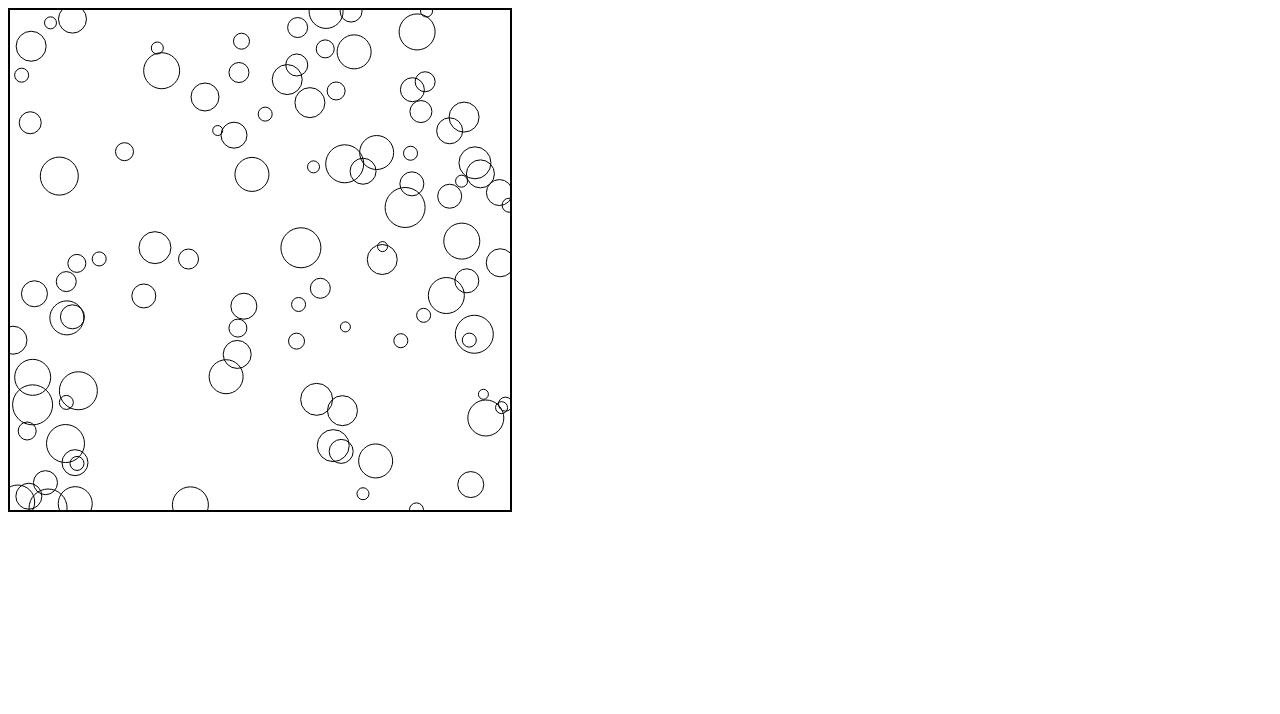
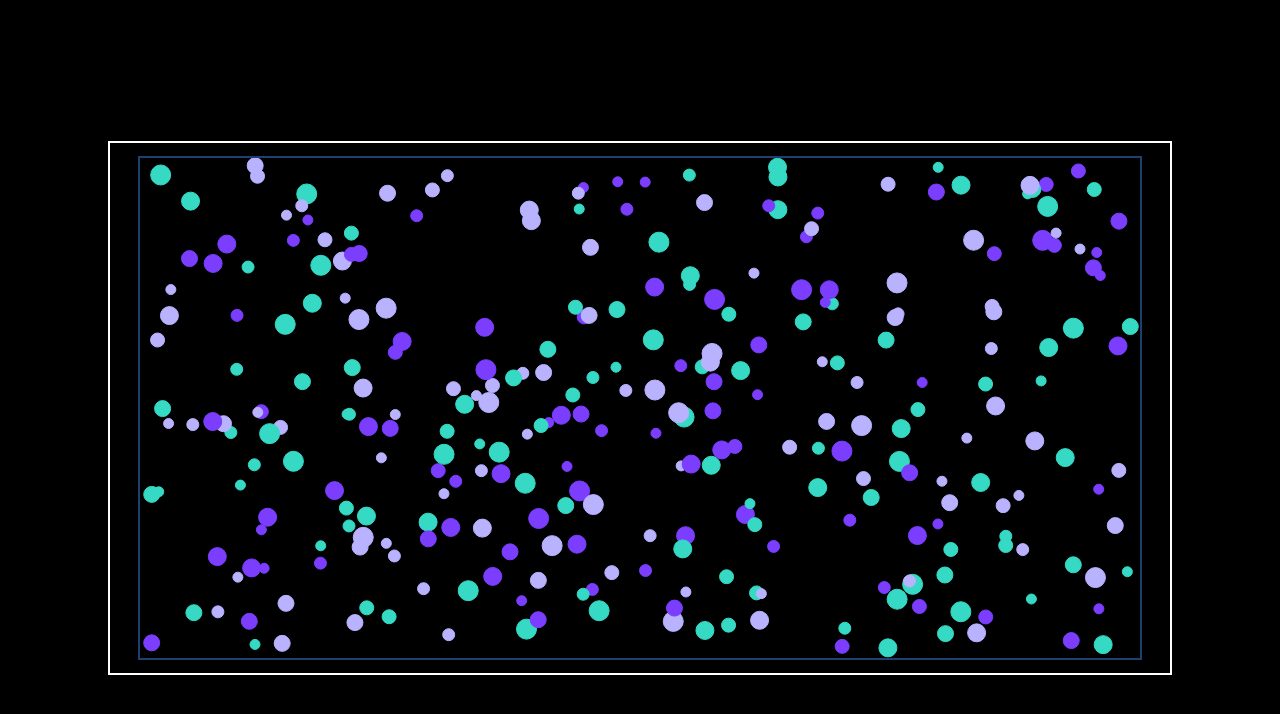
Before and after one commit to ilyeshr2/Collision-detection, a plain HTML site: page index.html in a window 1280 px wide. Drawn offline with Linux system fonts and the light colour scheme.

Commit message:
add color and solved border colision problem

```diff
--- a/app.js
+++ b/app.js
@@ -1,10 +1,16 @@
 const canvas = document.getElementById("myCanvas")
 const ctx = canvas.getContext("2d")
 
-function ellipse(x, y, r) {
+let colors=['#35d9c4', '#7b3dfe', '#b9b2ff']
+
+
+function ellipse(x, y, r, color) {
+    ctx.strokeStyle = color
+    ctx.fillStyle = color
     ctx.beginPath()
     ctx.arc(x, y, r, 0, 2 * Math.PI)
     ctx.stroke()
+    ctx.fill()
 }
 
 function randomR(a, b) {
@@ -28,7 +34,7 @@ class Bubble {
     //ax hiya accélération f x
     //ay hiya accélération fy
     //r houwa radius
-    constructor(x, y, vx, vy, ax, ay, r) {
+    constructor(x, y, vx, vy, ax, ay, r, color) {
         this.x = x
         this.y = y
         this.vx = vx
@@ -36,10 +42,11 @@ class Bubble {
         this.ax= ax
         this.ay= ay
         this.r = r
+        this.color=color
     }
 
     show() {
-        ellipse(this.x, this.y, this.r)
+        ellipse(this.x, this.y, this.r, this.color)
     }
 
     move() {
@@ -82,14 +89,16 @@ let bubbles = []
 
 function generateBubbles(numBubbles) {
     for (let i = 0 ; i < numBubbles ; i++) {
-        let x=randomR(0, canvas.width)
-        let y=randomR(0, canvas.height)
+        let r=randomN(5,10)
+        let x=randomR(0+r, canvas.width-r)
+        let y=randomR(0+r, canvas.height-r)
         let vx=randomR(-0.5,0.5) //bedlah l (-0.1,0.1) for a slower animation
         let vy=randomR(-0.5,0.5) //bedlah l (-0.1,0.1) for a slower animation
         let ax=randomN(5,20)
         let ay=randomN(5,20)
-        let r=randomN(5,20)
-        let bubble = new Bubble(x, y, vx, vy,ax,ay, r)
+        let color= colors[randomN(0,2)]
+
+        let bubble = new Bubble(x, y, vx, vy,ax,ay, r, color)
         bubbles.push(bubble)
     }
 }
@@ -104,7 +113,7 @@ function draw() {
     requestAnimationFrame(draw)
 }
 
-generateBubbles(100)
+generateBubbles(300)
 draw()
 
 
--- a/index.html
+++ b/index.html
@@ -7,8 +7,9 @@
   <title>Document</title>
 </head>
 <body>
-  <canvas id="myCanvas" width="500" height="500"></canvas>
-
+  <div id="wraper">
+  <canvas id="myCanvas" width="1000" height="500"></canvas>
+  </div>
   <script src="app.js"></script>
 </body>
 </html>
--- a/style.css
+++ b/style.css
@@ -1 +1,22 @@
-#myCanvas { border: 2px solid rgb(0, 0, 0); }
+body{
+    display: flex;
+	justify-content: center; /* center horizontally */
+	align-items: center; /* center vertically */
+    height: 100vh;
+    background-color: black;
+}
+
+#wraper {
+	display: flex;
+	justify-content: center; /* center horizontally */
+	align-items: center; /* center vertically */
+    height:530px;
+    width:1060px;
+    background-color: black;
+    border: 2px solid rgb(255, 255, 255);
+}
+#myCanvas
+{
+    border: 2px solid rgba(29,64,113,255);
+    background-color: black;
+}
```
